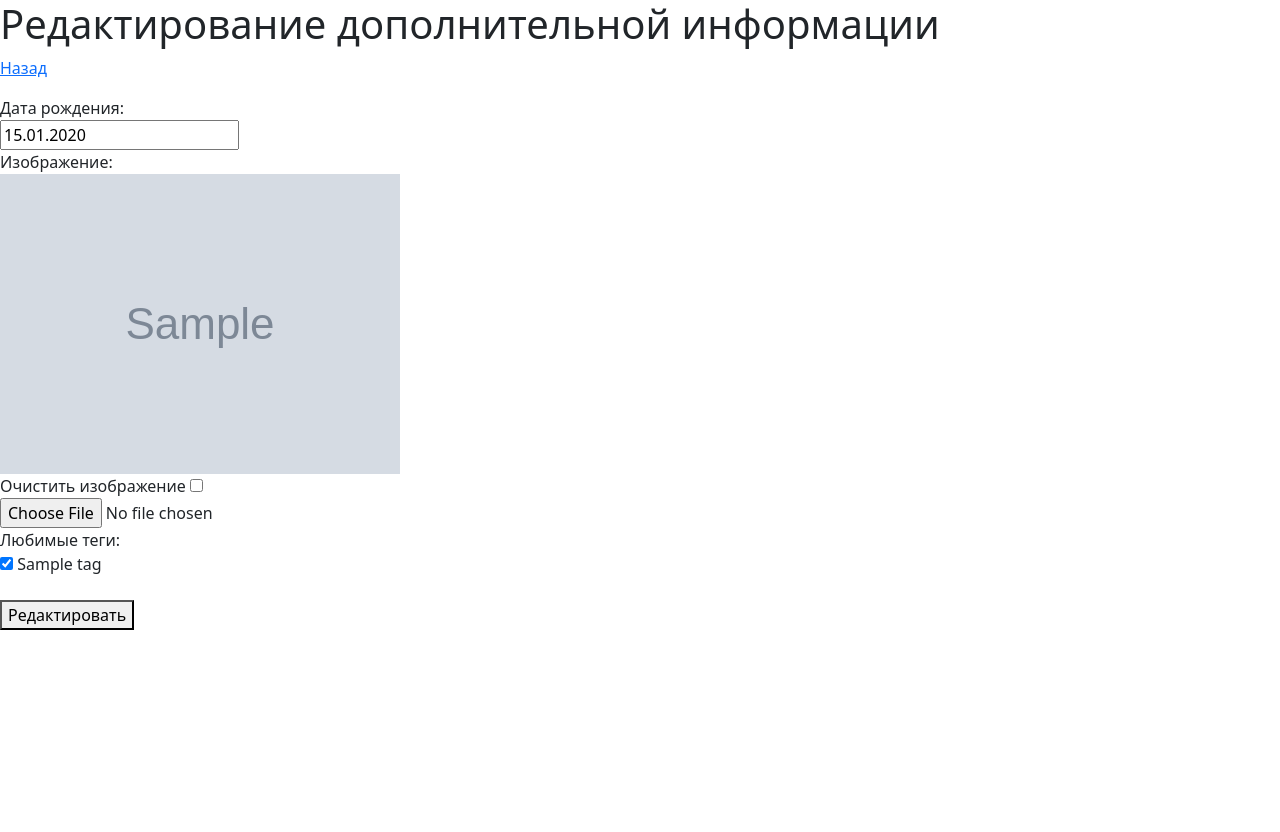
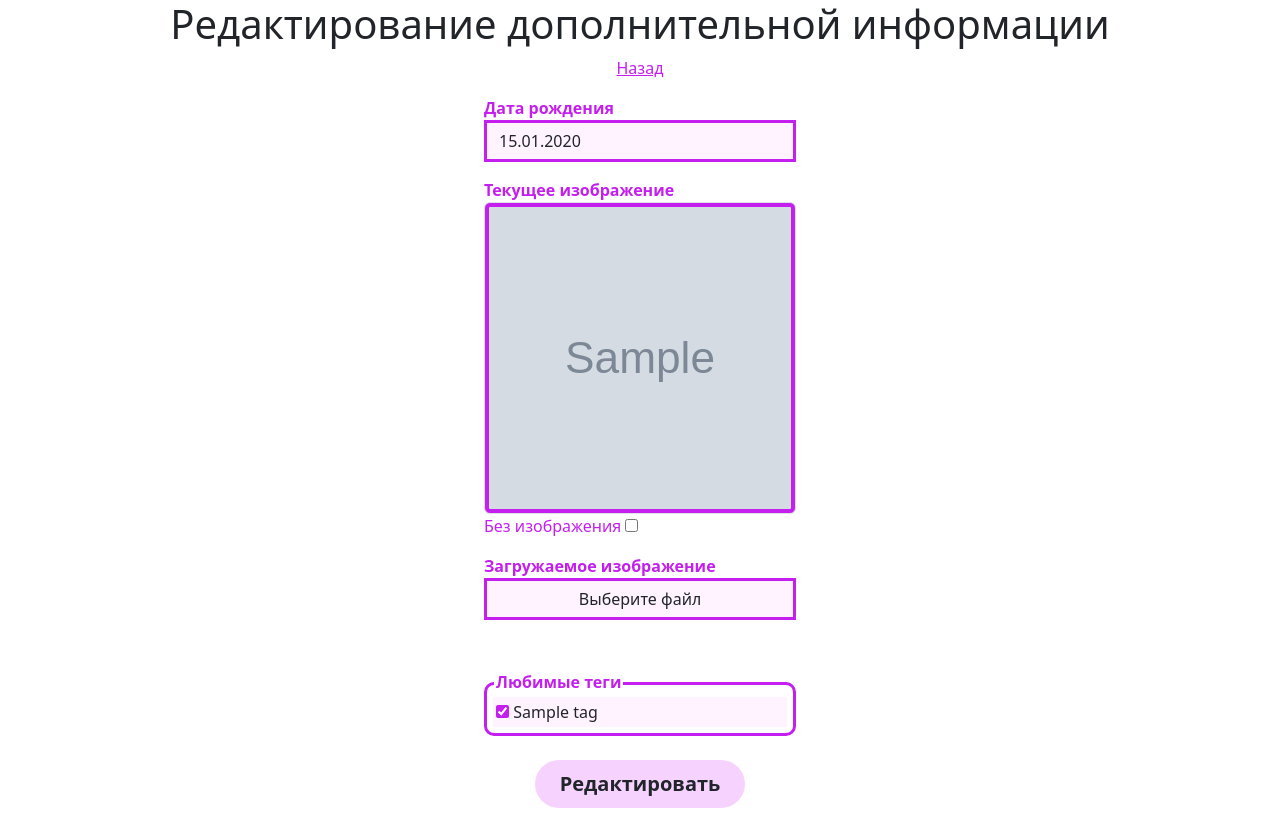
Before and after one commit to efsnail007/LMS_proj_news, a Django app: a page that uses src/news/templates/user_page/user_page_edit.html in a window 1280 px wide. Before the commit the page ends 630 px from the top, so only its background shows below. Run offline with Django 5.2, Linux system fonts and the light colour scheme; a user stored in the database is signed in; tables that the repository leaves empty hold one stand-in row (values such as "Sample post"); grey boxes marked "Sample" are stand-in pictures; some libraries are stand-ins or nearby versions.

Commit message:
added some styles to user edit page

```diff
--- a/src/news/static/css/addition_to_bootstrap.css
+++ b/src/news/static/css/addition_to_bootstrap.css
@@ -1,6 +1,15 @@
 .button-bg {
     background: #F6D3FF;
     border-radius: 50px;
+}
+
+.hidden-elem {
+    display: none;
+    visibility: hidden;
+}
+
+input[type="checkbox"]{
+    accent-color: #C51FEF;
 }
 
 .p-style {
@@ -27,3 +36,53 @@
     border-color: #C51FEF;
     background-color: #FFF3FF;
 }
+
+.photo-border-color {
+    background-color: #C51FEF;
+    width: 100%;
+    height: auto;
+    object-fit: cover;
+    aspect-ratio: 1/1;
+}
+
+.photo-border-color:hover {
+    opacity: 0.5;
+}
+
+.disabled-span {
+    opacity: 0.5;
+    pointer-events: none;
+}
+
+#id_tags {
+    padding: 2%;
+    border: 3px solid #C51FEF;
+    border-radius: 10px;
+}
+
+#id_tags div:nth-child(1) {
+    margin-top: 2%;
+}
+
+#id_tags div {
+    margin-top: 1%;
+    background-color: #FFF3FF;
+}
+
+#id_tags label {
+    width: 100%;
+    padding: 1%;
+}
+
+#id_tags div:hover {
+    background-color: #C51FEF;
+    color: white;
+}
+
+label[for="id_tags"] {
+    margin-left: 10px;
+    top: 0;
+    transform: translateY(50%);
+    background-color: white;
+    padding: 2px;
+}
--- /dev/null
+++ b/src/news/static/js/js_for_image.js
@@ -0,0 +1,24 @@
+window.onload = function() {
+    const checkbox = document.getElementById('photo-clear_id');
+    const button = document.getElementById('id_photo');
+    button.addEventListener("change", (e) => addFile(e.target.files[0]));
+    const span = document.getElementById('id_photo_');
+    if (checkbox) {
+        checkbox.addEventListener('change', () => {
+          button.disabled = checkbox.checked;
+          span.classList.toggle("disabled-span");
+        });
+    }
+    function addFile(file) {
+      let load_photo = document.getElementById('load-photo');
+      if (file) {
+          var fr = new FileReader();
+          fr.addEventListener("load", function () {
+            load_photo.src = fr.result;
+            load_photo.classList.add("photo-border-color");
+            load_photo.classList.remove("hidden-elem");
+          }, false);
+          fr.readAsDataURL(file);
+      }
+    }
+}
--- a/src/news/templates/user_page/user_page_edit.html
+++ b/src/news/templates/user_page/user_page_edit.html
@@ -1,35 +1,56 @@
 {% extends 'base/base.html' %}
+
+{% load static %}
 
 {% block title %} Страница пользователя {% endblock %}
 
 {% block content %}
-    <h1>Редактирование дополнительной информации</h1>
-    <p>
-        <a href="{% url 'user_page:user-page' request.user.username %}">Назад</a>
+    <h1 class="text-center">Редактирование дополнительной информации</h1>
+    <p class="px-3 text-center">
+        <a href="{% url 'user_page:user-page' request.user.username %}" class="text-color">Назад</a>
     </p>
-    <form method="post" enctype="multipart/form-data">
+    <form method="post" enctype="multipart/form-data" class="px-3">
         {% csrf_token %}
-        {% if field.errors %}
-                {% for error in field.errors %}
-                    {{ error }}
-                {% endfor %}
-            {% endif %}
+        {% if form.errors %}
+            <ul class="list-group mx-auto col-md-7 col-lg-5 mb-3">
+            {% for field in form %}
+                {% if field.errors %}
+                    {% for error in field.errors %}
+                        <li class="list-group-item list-group-item-danger">{{ error }}</li>
+                    {% endfor %}
+                {% endif %}
+            {% endfor %}
+            </ul>
+        {% endif %}
         {% for field in form %}
-            <label for="{{ field.id_for_label }}">{{ field.label }}:</label><br>
             {% if field.field.widget.input_type == 'file' %}
                 {% if field.value %}
-                    <img src="{{ object.photo.url }}">
-                    <br>
-                    <label for="photo-clear_id">Очистить изображение</label>
-                    <input type="checkbox" name="photo-clear" id="photo-clear_id">
-                    <br>
+                    <div class="form-group col-9 col-sm-6 col-md-4 col-lg-4 col-xl-3 mx-auto mb-3">
+                        <label class="mr-sm-2 text-color"><b>Текущее изображение</b></label>
+                        <img src="{{ object.photo.url }}" class="photo-border-color img-thumbnail img-fluid rounded mx-auto d-block">
+                        <label for="photo-clear_id" class="mr-sm-2 text-color">Без изображения</label>
+                        <input type="checkbox" name="photo-clear" id="photo-clear_id">
+                    </div>
                 {% endif %}
-                <input type="file" name="photo" accept="image/*" id="id_photo">
-                <br>
+                <div class="container mx-auto form-group col-9 col-sm-6 col-md-4 col-lg-4 col-xl-3 mb-3 g-0">
+                    <div class="row align-items-center">
+                        <label class="text-color" for="id_photo"><b>Загружаемое изображение</b>
+                            <input type="file" name="photo" accept="image/*" id="id_photo" class="hidden-elem">
+                            <span id="id_photo_" class="text-center button-bg form-control border-3 rounded-0 field-style">Выберите файл</span>
+                        </label>
+                    </div>
+                    <img src="" id="load-photo" class="mt-2 hidden-elem img-thumbnail img-fluid rounded d-block">
+                </div>
             {% else %}
-                {{ field }}<br>
+                <div class="form-group col-9 col-sm-6 col-md-4 col-lg-4 col-xl-3 mx-auto mb-3 g-0">
+                    <label class="mr-sm-2 text-color" for="{{ field.auto_id }}"><b>{{ field.label }}</b></label>
+                    {{ field }}
+                </div>
             {% endif %}
         {% endfor %}
-        <button type="submit">Редактировать</button>
+        <div class="container col-10 col-sm-6 col-md-4 col-xl-3 mx-auto my-4 d-flex justify-content-between align-items-center g-0">
+            <button type="submit" class="btn mx-auto px-4 btn-lg button-bg"><b>Редактировать</b></button>
+        </div>
     </form>
+    <script type="text/javascript" src="{% static 'js/js_for_image.js' %}"></script>
 {% endblock %}
--- a/src/news/user_page/forms.py
+++ b/src/news/user_page/forms.py
@@ -3,10 +3,14 @@ from .models import Profile
 from item.models import Tags
 
 class UserPageEditForm(forms.ModelForm):
+    def __init__(self, *args, **kwargs):
+        super().__init__(*args, **kwargs)
+        self.fields['date_of_birth'].widget.attrs['class'] = 'form-control border-3 rounded-0 field-style'
+
     class Meta:
         model = Profile
         fields = ['date_of_birth', 'photo', 'tags']
-        labels = {'date_of_birth': 'Дата рождения', 'photo': 'Изображение'}
+        labels = {'date_of_birth': 'Дата рождения', 'photo': 'Загружаемое изображение'}
         widgets = {'date_of_birth': forms.DateInput(format='%d.%m.%Y', )}
 
     tags = forms.ModelMultipleChoiceField(queryset=Tags.objects.all(), widget=forms.CheckboxSelectMultiple, label='Любимые теги', to_field_name='name')
```
